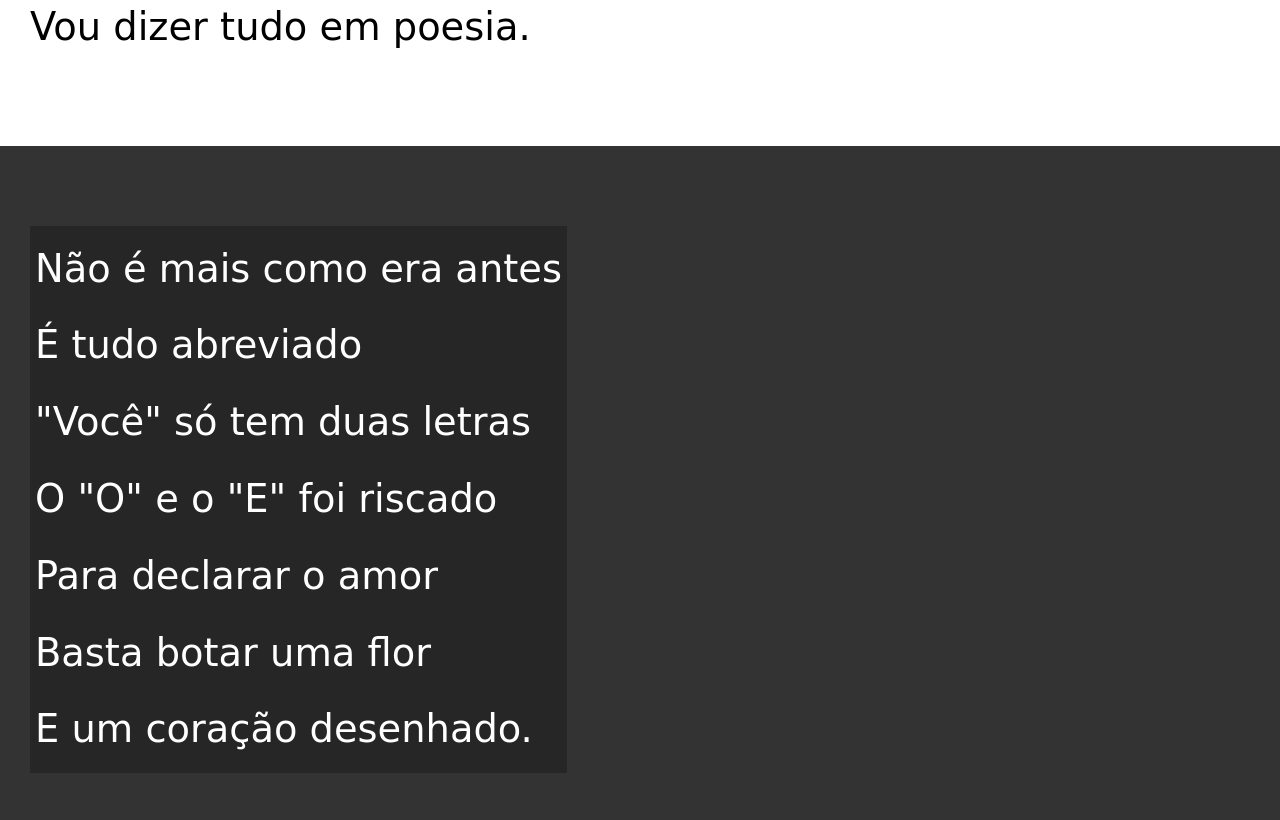
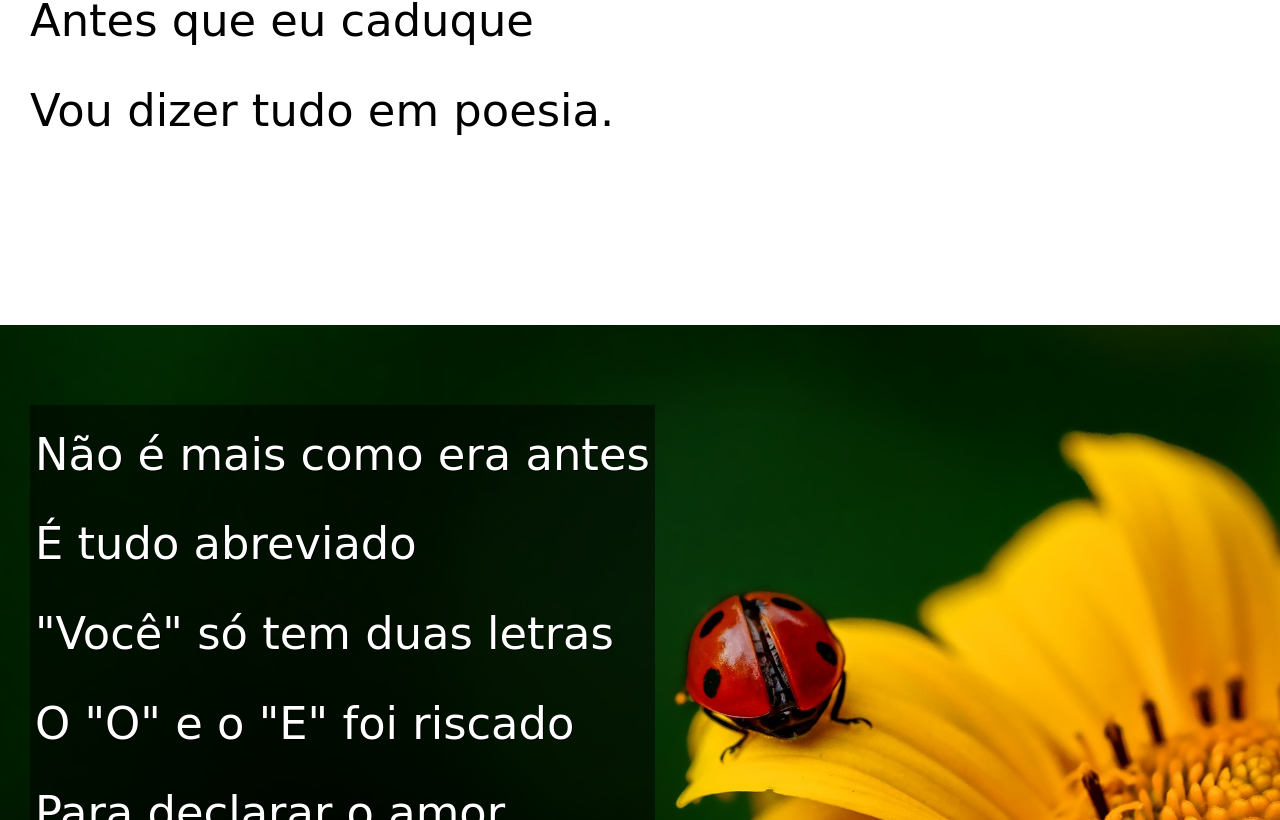
Before and after one commit to Henrick04/Cordel, a plain HTML site: page cordel.html in a window 1280 px wide. Shown: the part 820-1640 px from the top of the page. Drawn offline with Linux system fonts and the light colour scheme.

Commit message:
Projeto finalizado
Finalização do projeto com a inclusão das imagens e também a utilização do efeito parallax simples.

```diff
--- a/cordel.html
+++ b/cordel.html
@@ -31,7 +31,7 @@
             </p>
         </section>
 
-        <section class="imagem">
+        <section class="imagem" id="img01">
             <p>
                 Não é mais como era antes <br>
                 É tudo abreviado <br>
@@ -65,7 +65,7 @@
             </p>
         </section>
 
-        <section class="imagem">
+        <section class="imagem" id="img02">
             <p>
                 Tenho saudade das cartas <br>
                 Escritas com a própria mão <br>
--- a/estilo/style.css
+++ b/estilo/style.css
@@ -54,7 +54,11 @@ section{
     line-height: 2em;
     padding-left: 30px;
     font-family: var(--fonte3);
-    font-size: 3vw;
+    font-size: 3.5vw;
+}
+
+section > p{
+    padding-bottom: 2em;
 }
 
 section.normal{
@@ -65,13 +69,31 @@ section.normal{
 section.imagem{
     background-color: rgb(51, 51, 51);
     color: rgb(255, 255, 255);
+    box-shadow: inset 6px 6px 13px 0px rgb(0, 0, 0 0.473);
+    background-attachment: fixed;
 }
 
 section.imagem > p{
     display: inline-block;
     padding: 5px;
-    background-color: rgba(0, 0, 0, 0.253);
+    background-color: rgba(0, 0, 0, 0.514);
+    text-shadow: 1px 1px 0px black;
 }
+
+section#img01{
+    background-image: url(../imagens/background001.jpg);
+    background-position: right center;
+    background-size: cover;
+
+}
+
+section#img02{
+    background-image: url(../imagens/background002.jpg);
+    background-size: cover;
+
+
+}
+
 /*Configuração do rodapé*/
 footer{
     background-color: rgb(0, 0, 0);
```
